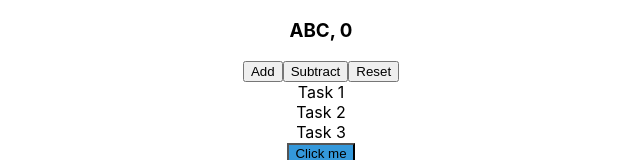
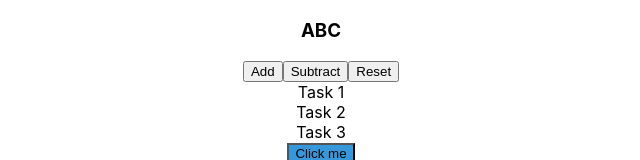
Before and after one commit to ptrpengdev/test-circle-ci, a React (Create React App) app: page / in a window 1280 px wide. Shown: the top 160 px of the page, without its empty margins (319-959 px from the left). Built offline with nearby package versions, Linux system fonts and the light colour scheme.

Commit message:
Update personScore.tsx

```diff
--- a/src/component/personScore.tsx
+++ b/src/component/personScore.tsx
@@ -4,7 +4,6 @@ import { useEffect, useState } from 'react';
 export function PersonScore() {
   const [name, setName] = useState<string | undefined>();
   // eslint-disable-next-line
-  const [score, setScore] = useState(0);
   const [loading, setLoading] = useState(true);
 
   useEffect(() => {
@@ -25,7 +24,7 @@ export function PersonScore() {
     return (
       <div>
         <h3>
-          {name}, {score}
+          {name}
         </h3>
         <button>Add</button>
         <button>Subtract</button>
```
